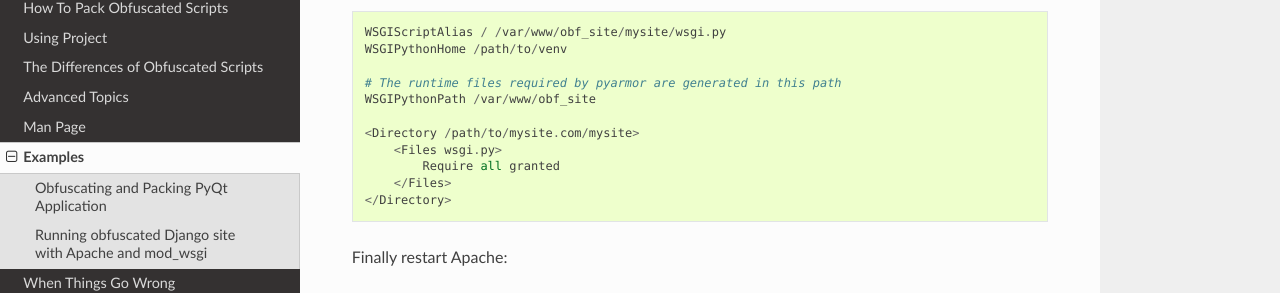
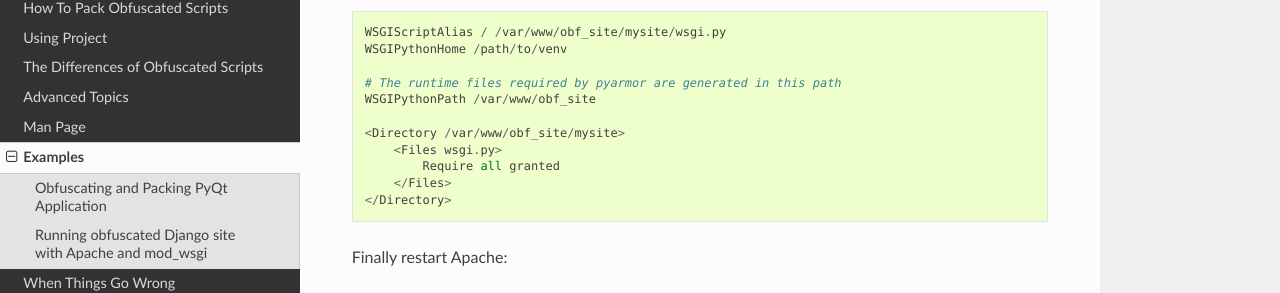
Before and after one commit to dashingsoft/pyarmor, a Sphinx documentation site: the page built from docs/examples.rst, in a window 1280 px wide and 900 px high, scrolled down 1913 px. Shown: the part 374-667 px from the top of the window. Built offline with Sphinx 7.4.7 and the Read the Docs theme 2.0.0, drawn with Linux system fonts in a browser that asks for light colours.

Commit message:
Fix typo

```diff
--- a/docs/examples.rst
+++ b/docs/examples.rst
@@ -110,7 +110,7 @@ Then edit the server configuration file of Apache::
     # The runtime files required by pyarmor are generated in this path
     WSGIPythonPath /var/www/obf_site
 
-    <Directory /path/to/mysite.com/mysite>
+    <Directory /var/www/obf_site/mysite>
         <Files wsgi.py>
             Require all granted
         </Files>
```
